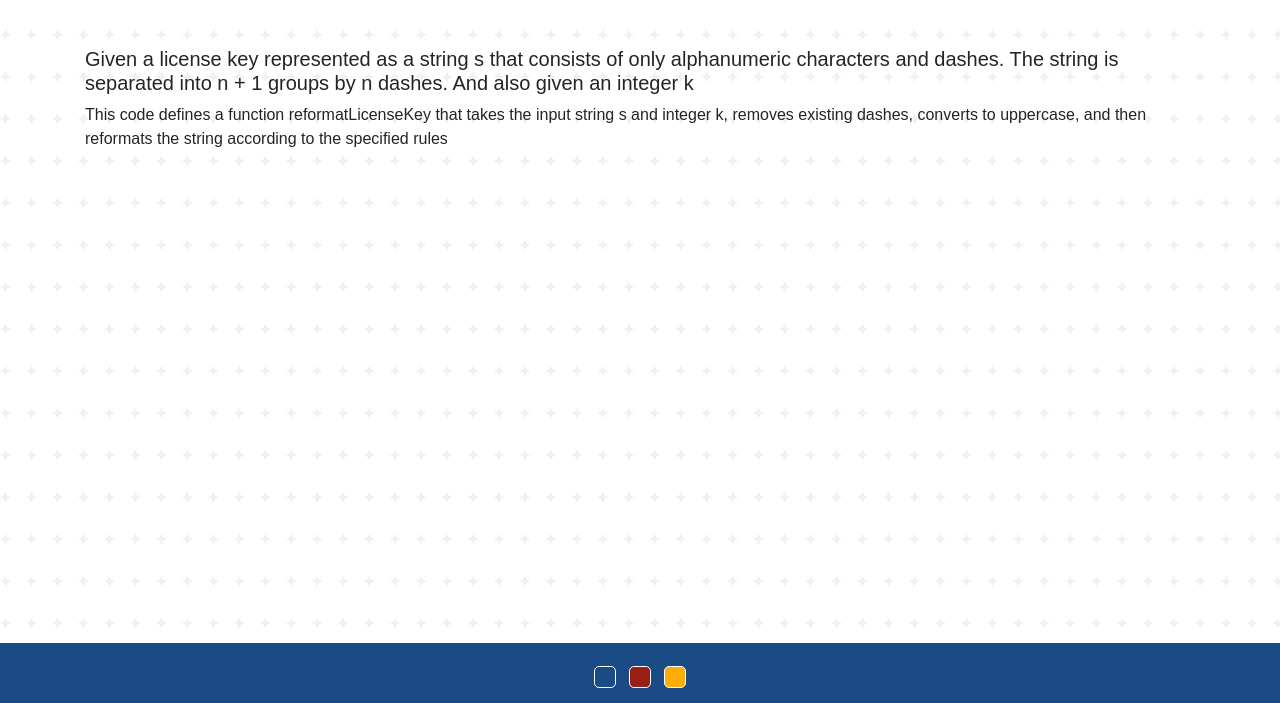
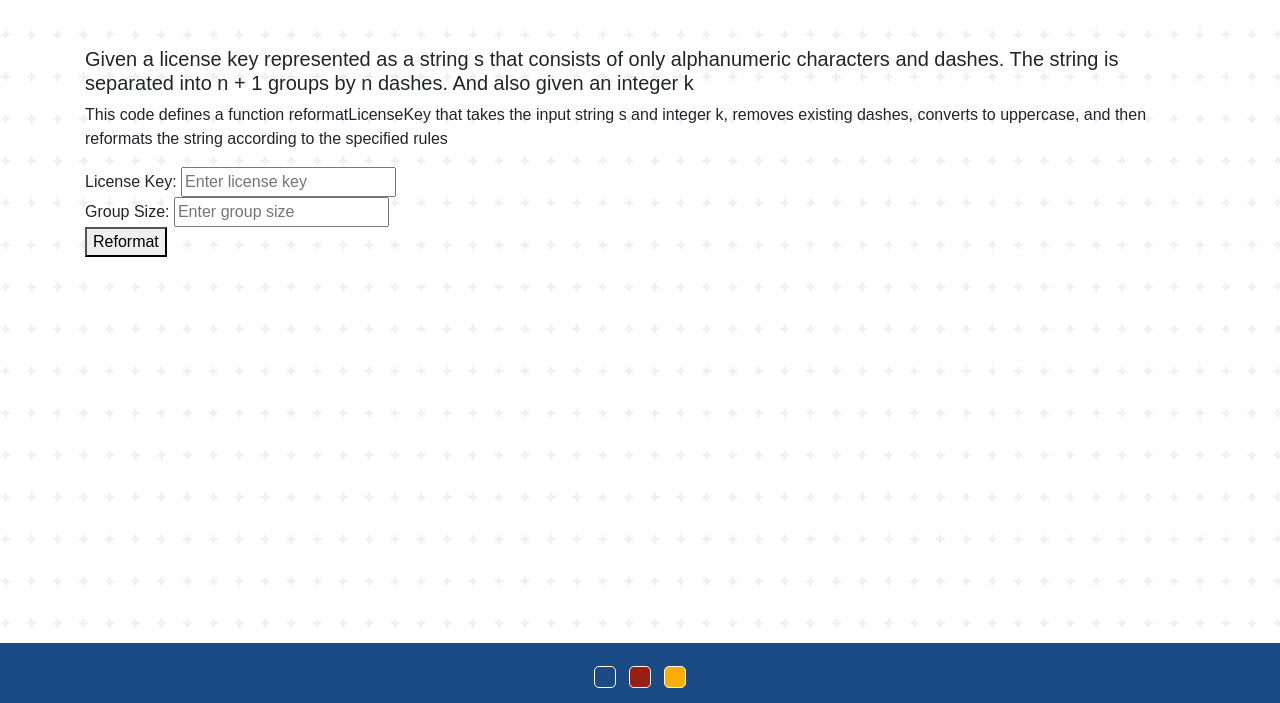
Before and after one commit to ramareddy-brs/license-key-formatting-DSA, a plain HTML site: page index.html in a window 1280 px wide. Shown: the part 97-800 px from the top of the page. Drawn offline with nearby package versions, Linux system fonts and the light colour scheme.

Commit message:
done changes

```diff
--- a/assets/css/style.css
+++ b/assets/css/style.css
@@ -164,6 +164,9 @@ header p {
     color: #055BA6;
 
 }
+#result {
+    margin-top: 20px;
+  }
 
 /* Sticky footer styles
   -------------------------------------------------- */
--- a/assets/js/license-key-formatting.js
+++ b/assets/js/license-key-formatting.js
@@ -1,18 +1,26 @@
-function reformatLicenseKey(s, k) {
-    const formattedString = s.replace(/-/g, '').toUpperCase();
-    const firstGroupLength = formattedString.length % k || k;
+function reformatLicenseKey() {
+    var input = document.getElementById("licenseKey").value;
+    var groupSize = parseInt(document.getElementById("groupSize").value);
 
-    let result = formattedString.slice(0, firstGroupLength);
+    var formattedKey = reformatKey(input, groupSize);
 
-    for (let i = firstGroupLength; i < formattedString.length; i += k) {
-        result += '-' + formattedString.slice(i, i + k);
+    document.getElementById("result").innerText = "Reformatted Key: " + formattedKey;
+  }
+
+  function reformatKey(s, k) {
+    // Remove existing dashes and convert to uppercase
+    var cleanedKey = s.replace(/-/g, '').toUpperCase();
+
+    // Calculate the length of the first group
+    var firstGroupLength = cleanedKey.length % k;
+
+    // Initialize the reformatted key with the first group
+    var reformattedKey = cleanedKey.substr(0, firstGroupLength);
+
+    // Add dashes and remaining groups
+    for (var i = firstGroupLength; i < cleanedKey.length; i += k) {
+      reformattedKey += (reformattedKey.length > 0 ? '-' : '') + cleanedKey.substr(i, k);
     }
 
-    return result;
-}
-
-
-const input = "5F3Z-2e-9-w";
-const k = 4;
-const output = reformatLicenseKey(input, k);
-console.log(output);
+    return reformattedKey;
+  }
--- a/index.html
+++ b/index.html
@@ -26,6 +26,15 @@
       <p class="text-start">
         This code defines a function reformatLicenseKey that takes the input string s and integer k, removes existing dashes, converts to uppercase, and then reformats the string according to the specified rules
       </p>
+
+      <label for="licenseKey">License Key:</label>
+      <input type="text" id="licenseKey" placeholder="Enter license key">
+      <br>
+      <label for="groupSize">Group Size:</label>
+      <input type="number" id="groupSize" placeholder="Enter group size">
+      <br>
+      <button onclick="reformatLicenseKey()">Reformat</button>
+      <div id="result"></div>
     </main>
 
     <footer class="footer footer-dark">
```
